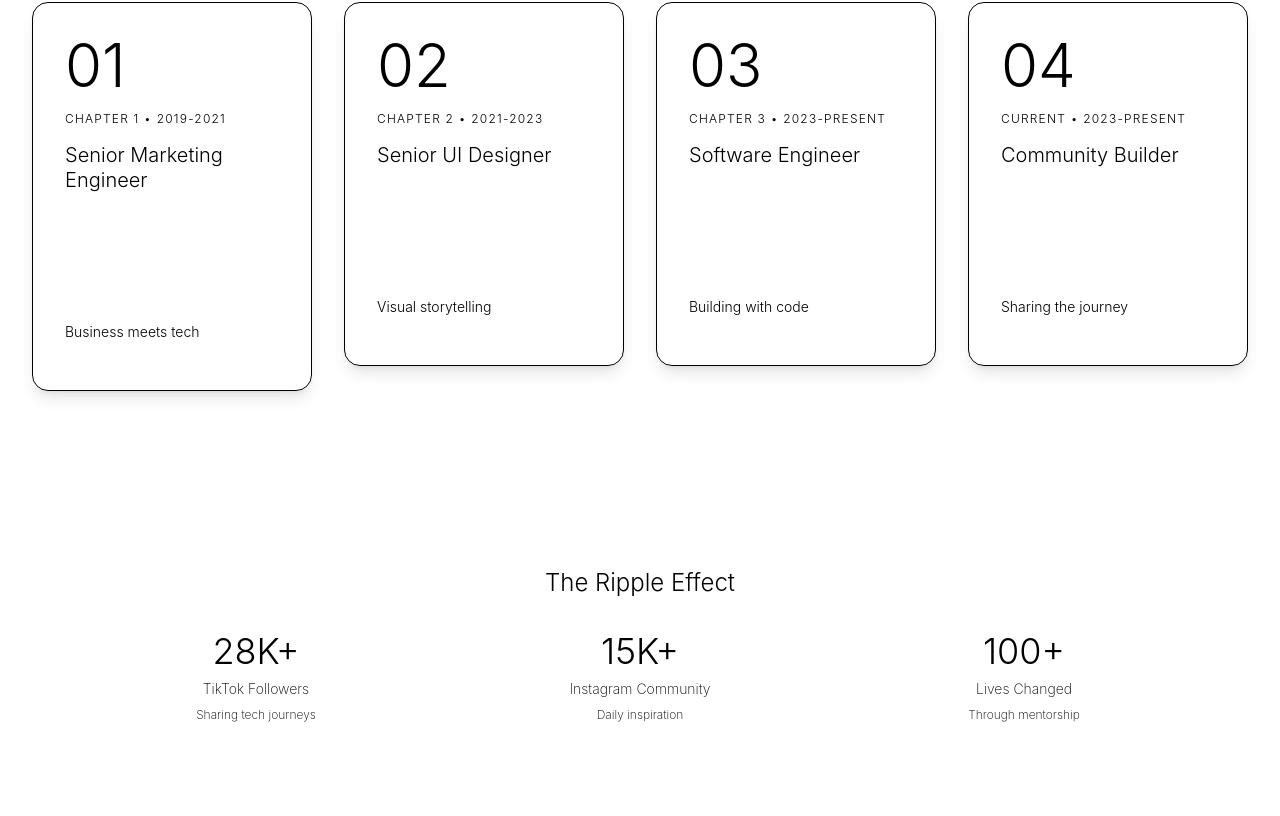
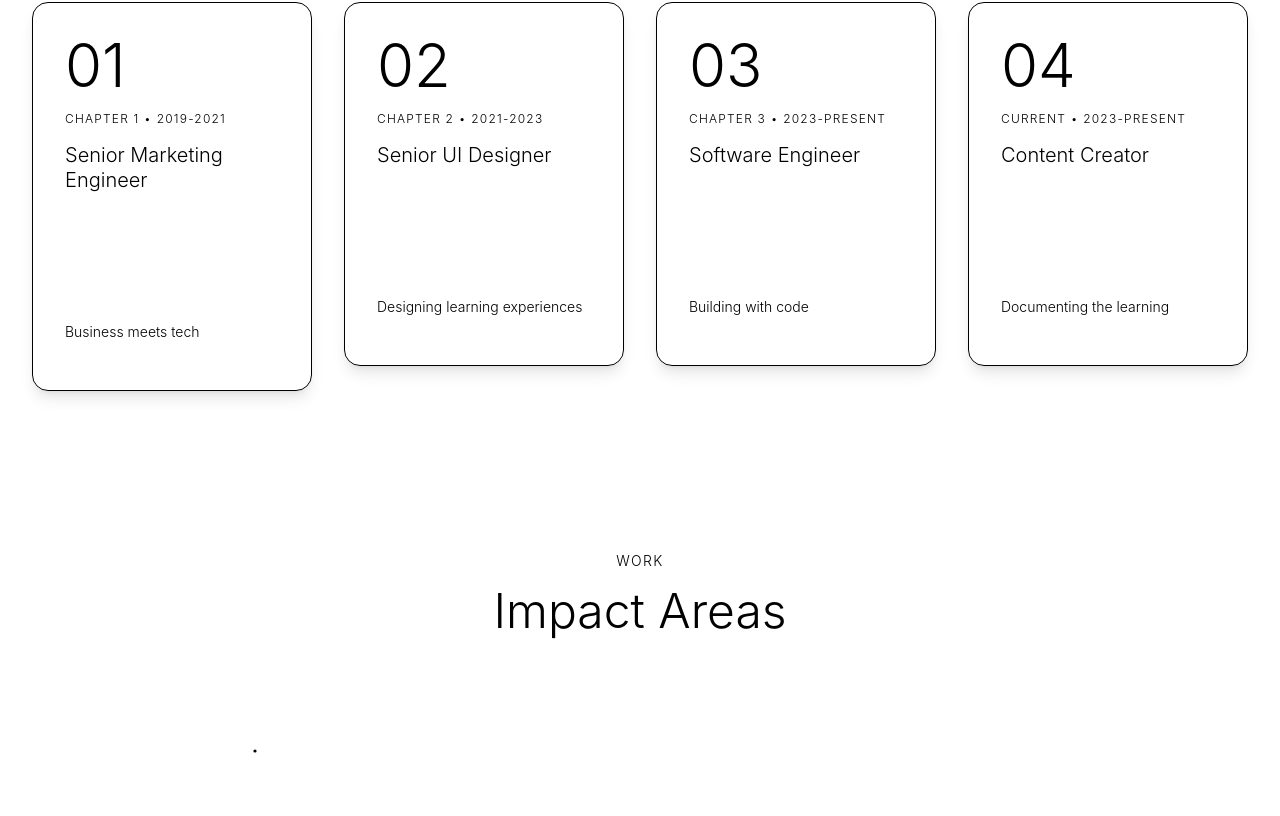
Before and after one commit to maretaayu/portfolio, a Next.js app: page / in a window 1280 px wide. Shown: the part 1184-2000 px from the top of the page. Built offline with nearby package versions, Linux system fonts and the light colour scheme.

Commit message:
feat: Enhance navigation and scrolling behavior in Header component; add thumbnail support in Learn component and update translations

```diff
--- a/components/Learn/LearnContainer.tsx
+++ b/components/Learn/LearnContainer.tsx
@@ -11,6 +11,7 @@ const LearnContainer: React.FC = () => {
       type: "Tutorial",
       audience: "Tech professionals, career changers",
       url: "https://www.youtube.com/watch?v=BSHd1tLAJog",
+      thumbnail: "https://img.youtube.com/vi/BSHd1tLAJog/hqdefault.jpg",
     },
     {
       title: t("learn.item2.title"),
@@ -18,6 +19,7 @@ const LearnContainer: React.FC = () => {
       type: "Design Tutorial",
       audience: "Content creators, developers",
       url: "https://www.youtube.com/watch?v=1ZGgcCYmvYU",
+      thumbnail: "https://img.youtube.com/vi/1ZGgcCYmvYU/hqdefault.jpg",
     },
     {
       title: t("learn.item3.title"),
@@ -25,6 +27,7 @@ const LearnContainer: React.FC = () => {
       type: "Framework Tutorial",
       audience: "Team leads, mentors",
       url: "https://www.youtube.com/watch?v=-2kg-8ns8oE",
+      thumbnail: "https://img.youtube.com/vi/-2kg-8ns8oE/hqdefault.jpg",
     },
   ];
 
--- a/components/Portfolio/Portfolio.tsx
+++ b/components/Portfolio/Portfolio.tsx
@@ -37,6 +37,7 @@ function Portfolio({ portfolioItems }: PortfolioProps) {
 
   return (
     <div
+      id="portfolio"
       className={`min-h-screen py-20 transition-colors duration-500 ${
         isDark ? "bg-gray-900" : "bg-gray-50"
       }`}
--- a/components/Section/SectionContact.tsx
+++ b/components/Section/SectionContact.tsx
@@ -7,6 +7,7 @@ function SectionContact() {
 
   return (
     <div
+      id="contact"
       className={`min-h-screen flex items-center justify-center py-20 transition-colors duration-500 ${
         isDark ? "bg-gray-900" : "bg-white"
       }`}
--- a/components/Section/SectionJourney.tsx
+++ b/components/Section/SectionJourney.tsx
@@ -18,7 +18,7 @@ function SectionJourney() {
       subtitleKey: "journey.marketing.subtitle",
       insightKey: "journey.marketing.insight",
       storyKey: "journey.marketing.story",
-      skills: ["HTML/CSS", "Technical SEO", "Landing Pages"],
+      skills: ["HTML/CSS/JS", "Technical SEO", "Landing Pages"],
       duration: "2019-2021",
     },
     {
@@ -28,7 +28,7 @@ function SectionJourney() {
       subtitleKey: "journey.design.subtitle",
       insightKey: "journey.design.insight",
       storyKey: "journey.design.story",
-      skills: ["User Research", "Prototyping", "Visual Design"],
+      skills: ["Learning Products", "Design Systems", "Design Review"],
       duration: "2021-2023",
     },
     {
@@ -48,7 +48,7 @@ function SectionJourney() {
       subtitleKey: "journey.community.subtitle",
       insightKey: "journey.community.insight",
       storyKey: "journey.community.story",
-      skills: ["Content Creation", "Mentorship", "Speaking"],
+      skills: ["Content Creation", "Knowledge Sharing", "Speaking"],
       duration: "2023-Present",
     },
   ];
@@ -97,6 +97,7 @@ function SectionJourney() {
 
   return (
     <div
+      id="journey"
       className={`min-h-screen py-20 transition-colors duration-500 ${
         isDark
           ? "bg-gradient-to-b from-gray-800 to-gray-900"
@@ -356,7 +357,7 @@ function SectionJourney() {
                       )}
                       {index === 3 && (
                         <>
-                          {/* Community building */}
+                          {/* Content sharing */}
                           <circle cx="35" cy="30" r="3" fill="none" />
                           <circle cx="65" cy="30" r="3" fill="none" />
                           <circle cx="30" cy="40" r="2" fill="none" />
@@ -419,82 +420,6 @@ function SectionJourney() {
             ))}
           </motion.div>
         </div>
-
-        {/* Impact Numbers */}
-        <motion.div
-          className="mt-32 text-center"
-          initial={{ opacity: 0, y: 30 }}
-          whileInView={{ opacity: 1, y: 0 }}
-          transition={{ duration: 0.6, delay: 1.5 }}
-          viewport={{ once: true }}
-        >
-          <div
-            className={`rounded-3xl p-12 transition-colors duration-500 ${
-              isDark ? "bg-gray-800 text-white" : "bg-black text-white"
-            }`}
-          >
-            <h3
-              className={`text-2xl font-light mb-8 transition-colors duration-500 ${
-                isDark ? "text-gray-200" : "text-gray-300"
-              }`}
-            >
-              {t("journey.ripple")}
-            </h3>
-            <div className="grid md:grid-cols-3 gap-8">
-              <motion.div whileHover={{ scale: 1.05 }} className="space-y-2">
-                <div className="text-4xl font-light">28K+</div>
-                <div
-                  className={`text-sm transition-colors duration-500 ${
-                    isDark ? "text-gray-300" : "text-gray-400"
-                  }`}
-                >
-                  {t("journey.tiktok")}
-                </div>
-                <div
-                  className={`text-xs transition-colors duration-500 ${
-                    isDark ? "text-gray-400" : "text-gray-500"
-                  }`}
-                >
-                  {t("journey.tiktok.desc")}
-                </div>
-              </motion.div>
-              <motion.div whileHover={{ scale: 1.05 }} className="space-y-2">
-                <div className="text-4xl font-light">15K+</div>
-                <div
-                  className={`text-sm transition-colors duration-500 ${
-                    isDark ? "text-gray-300" : "text-gray-400"
-                  }`}
-                >
-                  {t("journey.instagram")}
-                </div>
-                <div
-                  className={`text-xs transition-colors duration-500 ${
-                    isDark ? "text-gray-400" : "text-gray-500"
-                  }`}
-                >
-                  {t("journey.instagram.desc")}
-                </div>
-              </motion.div>
-              <motion.div whileHover={{ scale: 1.05 }} className="space-y-2">
-                <div className="text-4xl font-light">100+</div>
-                <div
-                  className={`text-sm transition-colors duration-500 ${
-                    isDark ? "text-gray-300" : "text-gray-400"
-                  }`}
-                >
-                  {t("journey.mentees")}
-                </div>
-                <div
-                  className={`text-xs transition-colors duration-500 ${
-                    isDark ? "text-gray-400" : "text-gray-500"
-                  }`}
-                >
-                  {t("journey.mentees.desc")}
-                </div>
-              </motion.div>
-            </div>
-          </div>
-        </motion.div>
       </div>
     </div>
   );
--- a/context/AppContext.tsx
+++ b/context/AppContext.tsx
@@ -37,8 +37,8 @@ const translations = {
 
     // Hero Section
     "hero.tagline": "Transforming Through Change",
-    "hero.description": "Building bridges between design, code, and community.",
-    "hero.growth": "Sharing knowledge because growth happens together.",
+    "hero.description": "Building bridges between design, code, and storytelling.",
+    "hero.growth": "Sharing what I'm learning as it unfolds.",
     "hero.role1": "Software Engineer",
     "hero.role2": "Product Designer",
     "hero.role3": "Content Creator",
@@ -57,32 +57,27 @@ const translations = {
     "journey.marketing": "Senior Marketing Engineer",
     "journey.design": "Senior UI Designer",
     "journey.engineering": "Software Engineer",
-    "journey.community": "Community Builder",
+    "journey.community": "Content Creator",
     "journey.marketing.subtitle": "Business meets tech",
-    "journey.design.subtitle": "Visual storytelling",
+    "journey.design.subtitle": "Designing learning experiences",
     "journey.engineering.subtitle": "Building with code",
-    "journey.community.subtitle": "Sharing the journey",
+    "journey.community.subtitle": "Documenting the learning",
     "journey.marketing.insight":
       "Every campaign needs a solid technical foundation.",
-    "journey.design.insight": "Design is empathy made visible.",
+    "journey.design.insight":
+      "Consistent systems keep every class experience intentional.",
     "journey.engineering.insight":
       "Code that impacts millions starts with one student's need.",
-    "journey.community.insight": "Growth happens when we learn together.",
+    "journey.community.insight":
+      "Publishing in-progress thoughts keeps learning honest.",
     "journey.marketing.story":
       "Built all Ruangguru's marketing landing pages, optimized technical SEO, and managed the company blog. Discovered that marketing and code make magic together.",
     "journey.design.story":
-      "Discovered that pixels could tell stories that words couldn't.",
+      "Designed Brain Academy, English Academy, and Ruangguru Live, cared for the design system, and reviewed fellow designers' work.",
     "journey.engineering.story":
       "Built AiRIS (ai.ruangguru.com) - an AI learning platform used by students across Indonesia. From concept to production, creating tools that make education accessible.",
     "journey.community.story":
-      "Turned my career pivots into content that helps others navigate theirs.",
-    "journey.ripple": "The Ripple Effect",
-    "journey.tiktok": "TikTok Followers",
-    "journey.instagram": "Instagram Community",
-    "journey.mentees": "Lives Changed",
-    "journey.tiktok.desc": "Sharing tech journeys",
-    "journey.instagram.desc": "Daily inspiration",
-    "journey.mentees.desc": "Through mentorship",
+      "Turned every experiment into tutorials, posts, and notes so others can learn in real time.",
 
     // Portfolio Section
     "portfolio.subtitle": "Work",
@@ -133,9 +128,9 @@ const translations = {
     // Hero Section
     "hero.tagline": "Bertransformasi Melalui Perubahan",
     "hero.description":
-      "Membangun jembatan antara desain, kode, dan komunitas.",
+      "Membangun jembatan antara desain, kode, dan storytelling.",
     "hero.growth":
-      "Berbagi pengetahuan karena pertumbuhan terjadi bersama-sama.",
+      "Membagikan apa yang kupelajari saat itu juga.",
     "hero.role1": "Software Engineer",
     "hero.role2": "Product Designer",
     "hero.role3": "Content Creator",
@@ -154,33 +149,27 @@ const translations = {
     "journey.marketing": "Senior Marketing Engineer",
     "journey.design": "Senior UI Designer",
     "journey.engineering": "Software Engineer",
-    "journey.community": "Community Builder",
+    "journey.community": "Content Creator",
     "journey.marketing.subtitle": "Bisnis bertemu teknologi",
-    "journey.design.subtitle": "Bercerita melalui visual",
+    "journey.design.subtitle": "Merancang pengalaman belajar",
     "journey.engineering.subtitle": "Membangun dengan kode",
-    "journey.community.subtitle": "Berbagi perjalanan",
+    "journey.community.subtitle": "Mendokumentasikan proses belajar",
     "journey.marketing.insight":
       "Setiap kampanye butuh fondasi teknis yang solid.",
-    "journey.design.insight": "Desain adalah empati yang terlihat.",
+    "journey.design.insight":
+      "Sistem desain menjaga setiap kelas terasa dirancang dengan niat.",
     "journey.engineering.insight":
       "Kode yang berdampak jutaan dimulai dari kebutuhan satu siswa.",
     "journey.community.insight":
-      "Pertumbuhan terjadi ketika kita belajar bersama.",
+      "Membagikan progres membuat proses belajarku lebih jujur.",
     "journey.marketing.story":
       "Membangun semua landing page marketing Ruangguru, optimasi technical SEO, dan mengelola blog perusahaan. Menemukan bahwa marketing dan kode menciptakan keajaiban bersama.",
     "journey.design.story":
-      "Menemukan bahwa pixel bisa menceritakan kisah yang tidak bisa diungkapkan kata-kata.",
+      "Menggarap Brain Academy, English Academy, dan Ruangguru Live, merawat design system, serta mereview karya desainer lain.",
     "journey.engineering.story":
       "Membangun AiRIS (ai.ruangguru.com) - platform pembelajaran AI yang digunakan siswa di seluruh Indonesia. Dari konsep hingga produksi, menciptakan tools yang membuat pendidikan lebih mudah diakses.",
     "journey.community.story":
-      "Mengubah perpindahan karier menjadi konten yang membantu orang lain menavigasi perjalanan mereka.",
-    "journey.ripple": "Efek Riak",
-    "journey.tiktok": "Pengikut TikTok",
-    "journey.instagram": "Komunitas Instagram",
-    "journey.mentees": "Hidup yang Berubah",
-    "journey.tiktok.desc": "Berbagi perjalanan tech",
-    "journey.instagram.desc": "Inspirasi harian",
-    "journey.mentees.desc": "Melalui mentoring",
+      "Setiap eksperimen diubah jadi tutorial, catatan, dan konten agar orang lain bisa belajar secara real-time.",
 
     // Portfolio Section
     "portfolio.subtitle": "Karya",
--- a/next.config.mjs
+++ b/next.config.mjs
@@ -1,4 +1,13 @@
 /** @type {import('next').NextConfig} */
-const nextConfig = {};
+const nextConfig = {
+  images: {
+    remotePatterns: [
+      {
+        protocol: "https",
+        hostname: "img.youtube.com",
+      },
+    ],
+  },
+};
 
 export default nextConfig;
```
Also changed, not shown: components/Header/Header.tsx (+73 -4 lines), components/Learn/Learn.tsx (+19 -58 lines).
